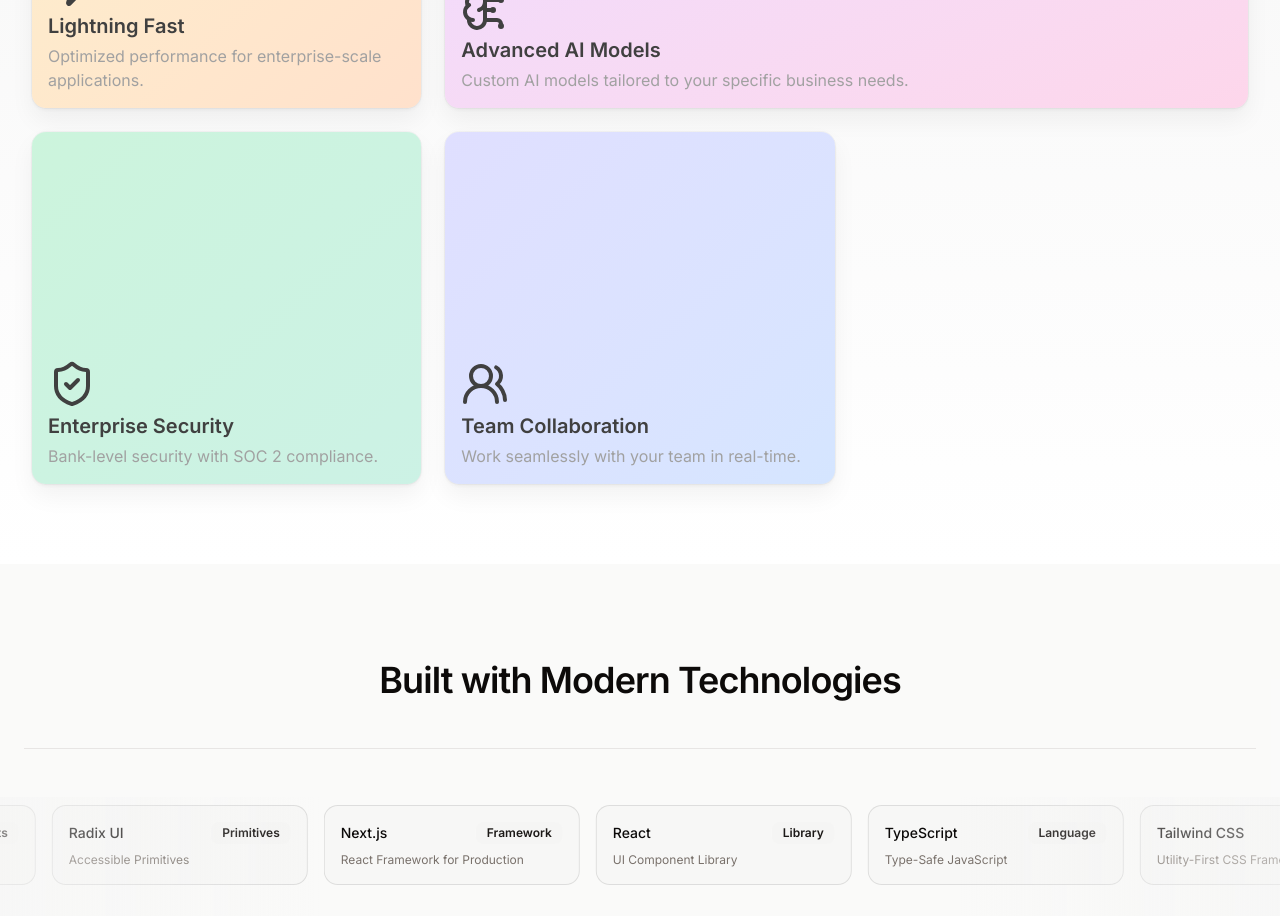
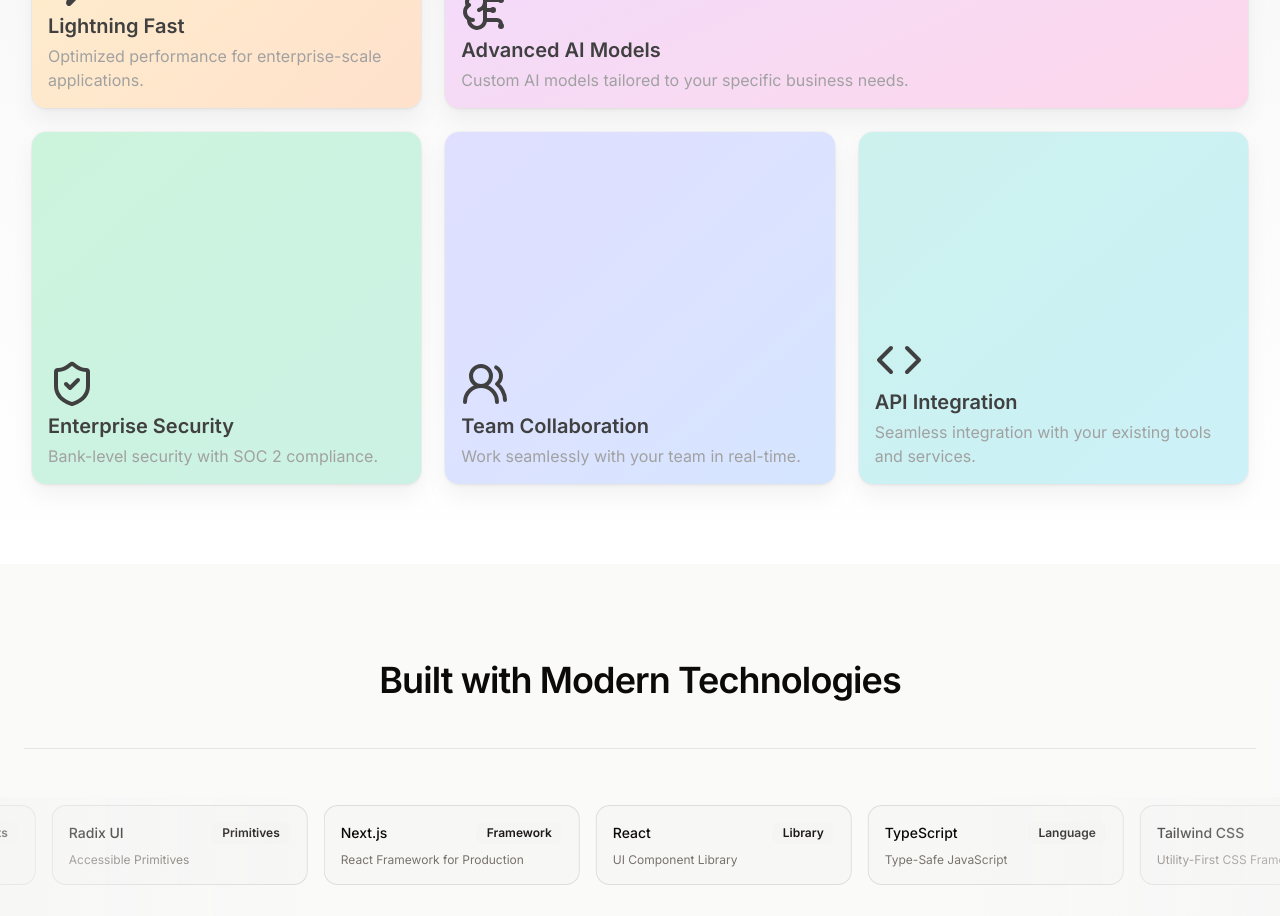
Before and after one commit to gadsdencode/new-oss, a Next.js app: page / in a window 1280 px wide. Shown: the part 1100-2016 px from the top of the page. Built offline with nearby package versions, Linux system fonts and the light colour scheme.

Commit message:
Add API Integration card to homepage featuring seamless integration with existing tools, enhancing the Tech Stack section with a new CodeIcon.

```diff
--- a/app/page.tsx
+++ b/app/page.tsx
@@ -10,7 +10,7 @@ import { Marquee } from "@/components/ui/marquee"
 import { cn } from "@/lib/utils";
 import Image from "next/image";
 import Link from "next/link";
-import { BotIcon, BrainCircuitIcon, ChartBarIcon, ZapIcon, ShieldCheckIcon, Users2Icon } from "lucide-react";
+import { BotIcon, BrainCircuitIcon, ChartBarIcon, ZapIcon, ShieldCheckIcon, Users2Icon, CodeIcon } from "lucide-react";
 
 const TechCard = ({
   name,
@@ -139,6 +139,17 @@ export default function Home() {
               href="/features/collaboration"
               cta="Get Started"
             />
+            <BentoCard
+              name="API Integration"
+              className="col-span-1 md:col-span-2 lg:col-span-1"
+              background={
+                <div className="absolute inset-0 bg-gradient-to-br from-teal-500/20 to-cyan-500/20 dark:from-teal-500/10 dark:to-cyan-500/10" />
+              }
+              Icon={CodeIcon}
+              description="Seamless integration with your existing tools and services."
+              href="/features/api"
+              cta="View API"
+            />
           </BentoGrid>
         </div>
       </section>
```
